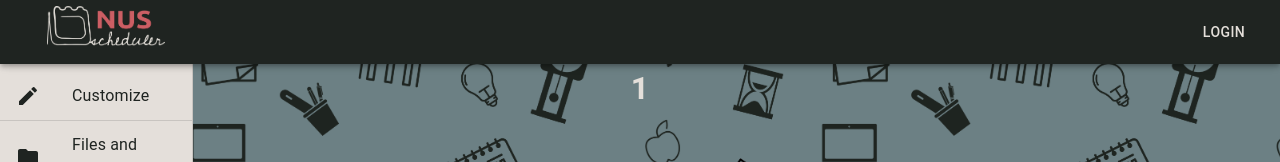
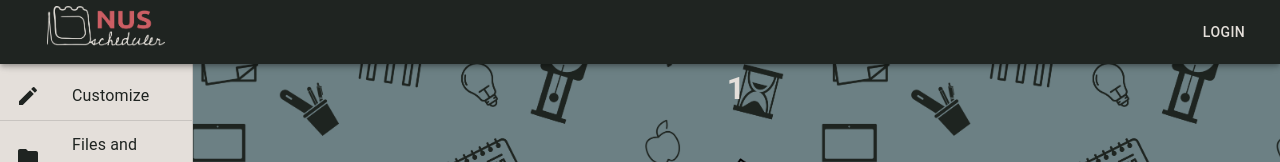
Before and after one commit to GoneWildOrbital2020/nus-scheduler-frontend, a React (Create React App) app: page /event-group/1 in a window 1280 px wide. Shown: the top 162 px of the page. Built offline with nearby package versions, Linux system fonts and the light colour scheme.

Commit message:
connected event group page to upload and notes

```diff
--- a/src/components/EventGroup.js
+++ b/src/components/EventGroup.js
@@ -13,6 +13,8 @@ import {
 import { Edit, Folder, Note } from '@material-ui/icons';
 import { dark, light } from '../colors';
 import Customize from './Customize';
+import Upload from './upload';
+import NotesGrid from './notesGrid';
 
 const EventGroup = ({ name, path }) => {
   return (
@@ -50,7 +52,13 @@ const EventGroup = ({ name, path }) => {
         </List>
       </Drawer>
       <Typography
-        style={{ fontSize: '2rem', color: light, fontWeight: 'bold' }}
+        style={{
+          fontSize: '2rem',
+          color: light,
+          fontWeight: 'bold',
+          width: '85%',
+          float: 'right',
+        }}
       >
         {name}
       </Typography>
@@ -58,6 +66,11 @@ const EventGroup = ({ name, path }) => {
         <Route
           path={`${path}/customize`}
           render={() => <Customize name={name} />}
+        />
+        <Route path={`${path}/uploads`} render={() => <Upload name={name} />} />
+        <Route
+          path={`${path}/notes`}
+          render={() => <NotesGrid name={name} />}
         />
       </Switch>
     </>
--- a/src/components/notesGrid.js
+++ b/src/components/notesGrid.js
@@ -3,16 +3,20 @@ import { Grid, makeStyles, Typography, Button } from '@material-ui/core';
 import { connect } from 'react-redux';
 import PropTypes from 'prop-types';
 import Notes from './notes';
-import { dark, accent, light } from '../colors';
+import { accent, light } from '../colors';
 
 const useStyles = makeStyles(() => ({
+  container: {
+    width: '85%',
+    float: 'right',
+  },
   top: {
     height: '6rem',
     maxHeight: '6rem',
   },
   title: {
     display: 'inline-block',
-    color: dark,
+    color: light,
     fontSize: '3rem',
     fontWeight: 'bold',
   },
@@ -29,7 +33,7 @@ const useStyles = makeStyles(() => ({
 }));
 
 const NotesGrid = (props) => {
-  const { token, username } = props;
+  const { token, username, name } = props;
   const [count, setCount] = useState(0);
   const [notes, setNotes] = useState([]);
   const [rows, setRows] = useState([0]);
@@ -55,7 +59,7 @@ const NotesGrid = (props) => {
       title,
       text,
     };
-    fetch(`http://localhost:8000/upload/note/${username}/CS1101S`, {
+    fetch(`http://localhost:8000/upload/note/${username}/${name}`, {
       method: 'POST',
       headers: {
         'Content-Type': 'application/json',
@@ -77,7 +81,7 @@ const NotesGrid = (props) => {
       title,
       text,
     };
-    fetch(`http://localhost:8000/upload/note/${username}/CS1101S`, {
+    fetch(`http://localhost:8000/upload/note/${username}/${name}`, {
       method: 'POST',
       headers: {
         'Content-Type': 'application/json',
@@ -107,7 +111,7 @@ const NotesGrid = (props) => {
   };
 
   useEffect(() => {
-    fetch(`http://localhost:8000/upload/get/note/${username}/CS1101S`, {
+    fetch(`http://localhost:8000/upload/get/note/${username}/${name}`, {
       method: 'GET',
       headers: {
         Authorization: `Bearer ${token}`,
@@ -138,7 +142,7 @@ const NotesGrid = (props) => {
   }, [count]);
 
   return (
-    <>
+    <div className={classes.container}>
       <div className={classes.top}>
         <Typography className={classes.title}>Notes</Typography>
         <Button
@@ -171,13 +175,14 @@ const NotesGrid = (props) => {
           );
         })}
       </Grid>
-    </>
+    </div>
   );
 };
 
 NotesGrid.propTypes = {
   username: PropTypes.string.isRequired,
   token: PropTypes.string.isRequired,
+  name: PropTypes.string.isRequired,
 };
 
 const mapStateToProps = (state) => {
--- a/src/components/notesTile.js
+++ b/src/components/notesTile.js
@@ -14,7 +14,7 @@ const useStyles = makeStyles(() => ({
     flexDirection: 'column',
     maxHeight: '20rem',
     height: '20rem',
-    width: '20rem',
+    width: '20vw',
   },
   buttonTitle: {
     fontWeight: 'bold',
--- a/src/components/upload.js
+++ b/src/components/upload.js
@@ -47,8 +47,12 @@ const tableIcons = {
 
 const useStyles = makeStyles(() => ({
   root: {
-    width: '75%',
+    width: '85%',
     margin: '1em auto',
+    float: 'right',
+  },
+  table: {
+    padding: '0 2rem',
   },
   input: {
     display: 'none',
@@ -78,13 +82,13 @@ const useStyles = makeStyles(() => ({
 }));
 
 const Upload = (props) => {
-  const { token, username } = props;
+  const { token, username, name: groupName } = props;
   const classes = useStyles();
   const [name, setName] = useState('');
   const [tableData, setTableData] = useState([]);
   useEffect(() => {
     const fetchFile = fetch(
-      `http://localhost:8000/upload/get/file/${username}/CS1101S`,
+      `http://localhost:8000/upload/get/file/${username}/${groupName}`,
       {
         method: 'GET',
         headers: {
@@ -95,7 +99,7 @@ const Upload = (props) => {
       return res.json();
     });
     const fetchImage = fetch(
-      `http://localhost:8000/upload/get/image/${username}/CS1101S`,
+      `http://localhost:8000/upload/get/image/${username}/${groupName}`,
       {
         method: 'GET',
         headers: {
@@ -110,7 +114,6 @@ const Upload = (props) => {
       const image = values[1];
       const newTableData = [];
       file.forEach((element) => {
-        console.log(element);
         const obj = {};
         obj.name = element.fields.name;
         obj.date = '2020/06/17';
@@ -119,7 +122,6 @@ const Upload = (props) => {
         newTableData.push(obj);
       });
       image.forEach((element) => {
-        console.log(element);
         const obj = {};
         obj.name = element.fields.name;
         obj.date = '2020/06/17';
@@ -135,12 +137,10 @@ const Upload = (props) => {
   };
   const handleUploadImage = (event) => {
     event.preventDefault();
-    console.log(event.target.files[0]);
     const data = new FormData();
     data.append('name', name);
     data.append('image', event.target.files[0]);
-    console.log(data);
-    fetch(`http://localhost:8000/upload/image/${username}/CS1101S`, {
+    fetch(`http://localhost:8000/upload/image/${username}/${groupName}`, {
       method: 'POST',
       headers: {
         Authorization: `Bearer ${token}`,
@@ -148,7 +148,6 @@ const Upload = (props) => {
       body: data,
     })
       .then((res) => {
-        console.log(res);
         window.location.reload();
       })
       .catch((error) => {
@@ -157,12 +156,10 @@ const Upload = (props) => {
   };
   const handleUploadFile = (event) => {
     event.preventDefault();
-    console.log(event.target.files[0]);
     const data = new FormData();
     data.append('name', name);
     data.append('file', event.target.files[0]);
-    console.log(data);
-    fetch(`http://localhost:8000/upload/file/${username}/CS1101S`, {
+    fetch(`http://localhost:8000/upload/file/${username}/${groupName}`, {
       method: 'POST',
       headers: {
         Authorization: `Bearer ${token}`,
@@ -170,7 +167,6 @@ const Upload = (props) => {
       body: data,
     })
       .then((res) => {
-        console.log(res);
         window.location.reload();
       })
       .catch((error) => {
@@ -179,6 +175,7 @@ const Upload = (props) => {
   };
   return (
     <div className={classes.root}>
+      <div className={classes.table}>
         <MaterialTable
           style={{
             backgroundColor: `${light}`,
@@ -237,6 +234,7 @@ const Upload = (props) => {
           ]}
           data={[...tableData]}
         />
+      </div>
       <Paper className={classes.paper}>
         <h1>Upload Files & Images</h1>
         <TextField
@@ -289,6 +287,7 @@ const Upload = (props) => {
 Upload.propTypes = {
   token: PropTypes.string.isRequired,
   username: PropTypes.string.isRequired,
+  name: PropTypes.string.isRequired,
 };
 
 const mapStateToProps = (state) => {
```
Lines whose indentation alone changed are shown as unchanged.
